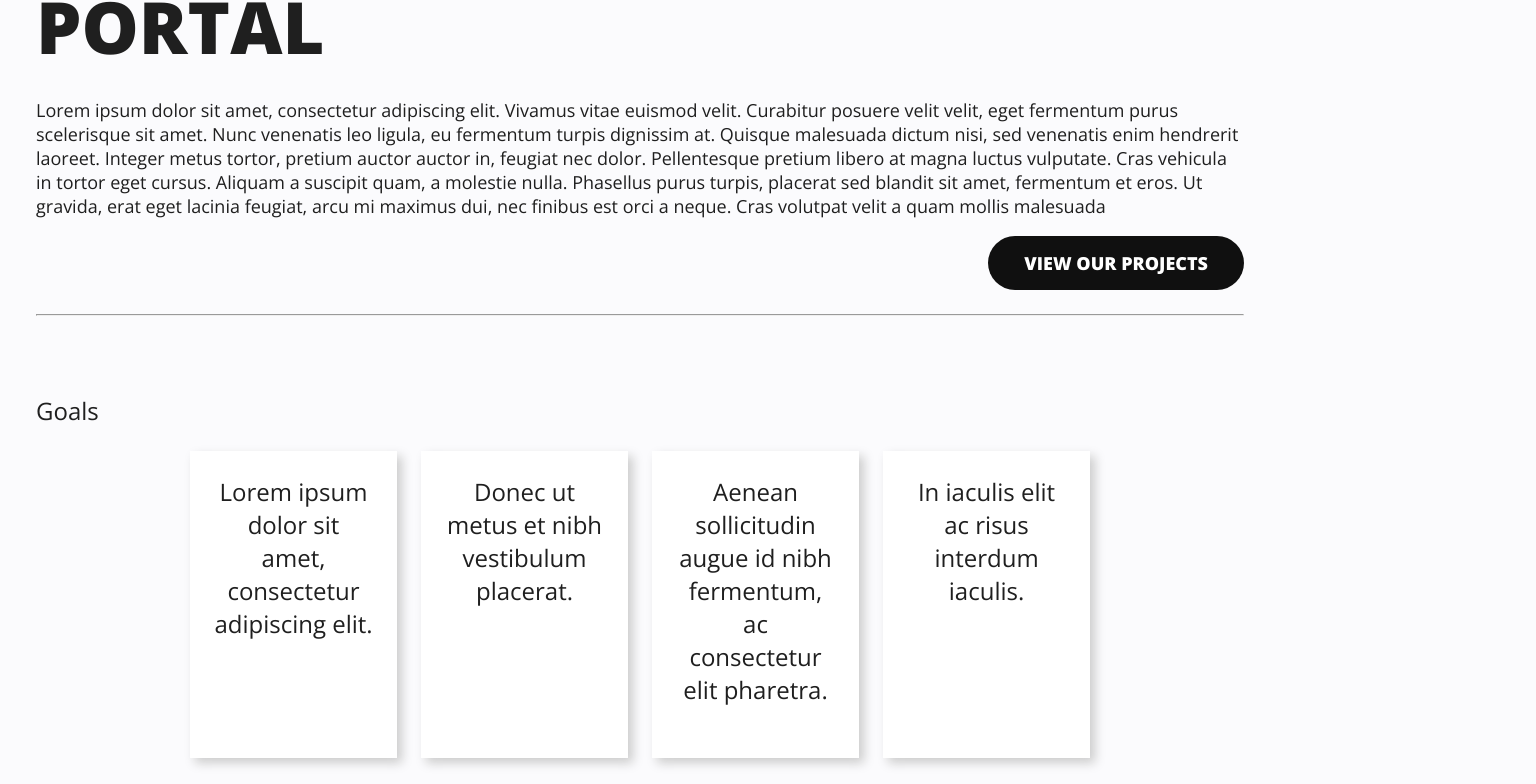
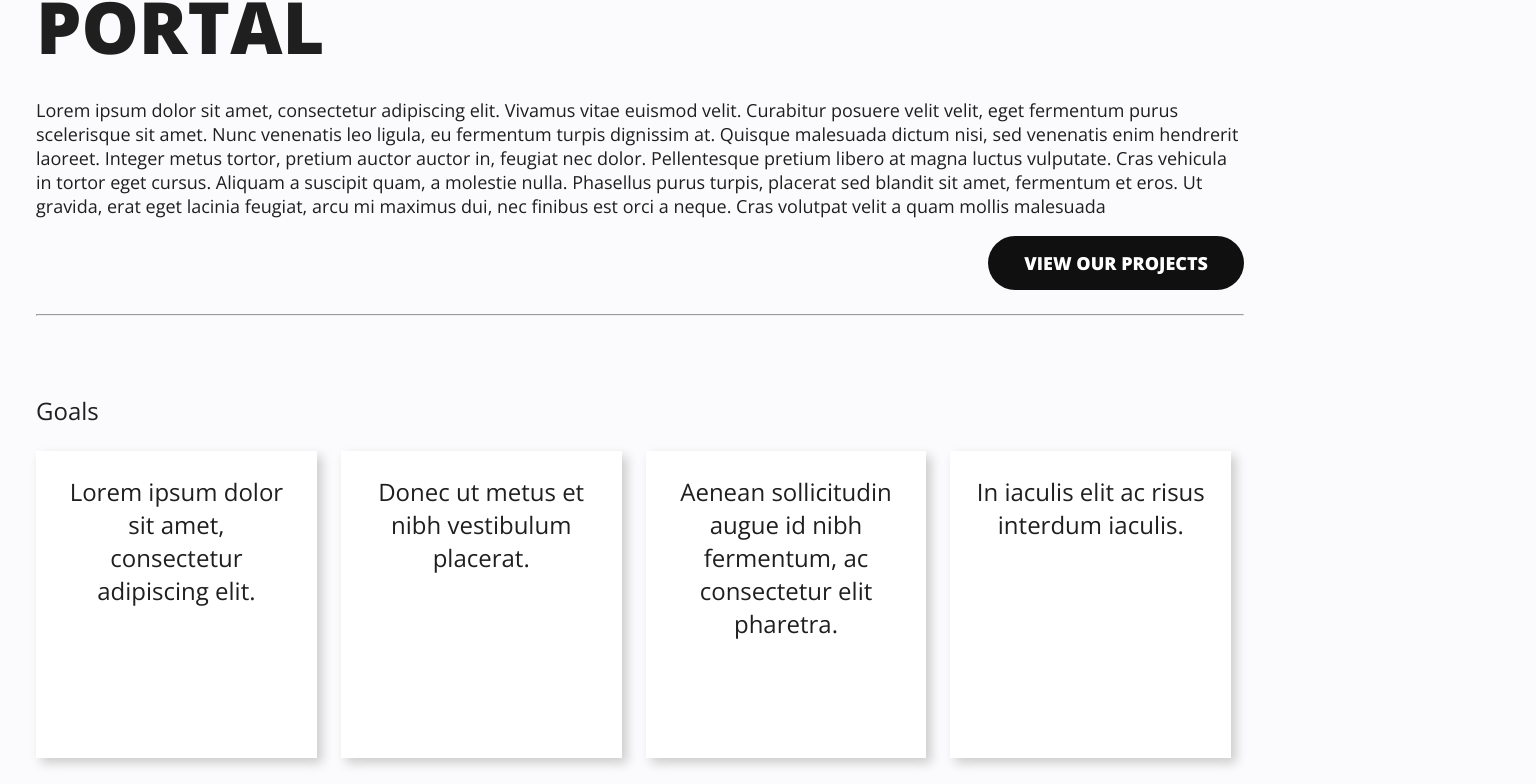
Before and after one commit to Nathan-Gallo/ET-Web-portal, a Svelte app in the folder client/: page / in a window 1280 px wide. Shown: the part 220-1004 px from the top of the page, 1536 px wide, since content can reach past the window. Built offline with nearby package versions, Linux system fonts and the light colour scheme.

Commit message:
centered page

```diff
--- a/client/public/global.css
+++ b/client/public/global.css
@@ -100,7 +100,8 @@ body {
   color: #1f1f1f;
   font-family: var(--typeFaceDefault);
   font-size: var(--typeSizeDefault);
-  margin: 0;
+  margin: auto;
+  max-width: 1500px;
   padding: 0;
 }
 
--- a/client/src/home/Home.svelte
+++ b/client/src/home/Home.svelte
@@ -55,14 +55,14 @@
   }
 
   .centered {
-    width:900px;
+    width:1500px;
     margin:0 auto;
   }
 
   ul {
     display: grid;
+    grid-template-columns: repeat(auto-fill, minmax(20rem, 1fr));
     grid-template-columns: repeat(auto-fill, minmax(10rem, 1fr));
-    grid-template-columns: repeat(auto-fill, minmax(8rem, 1fr));
     grid-auto-rows: 12.8rem;
     gap: var(--spacingMedium);
     list-style: none;
```
